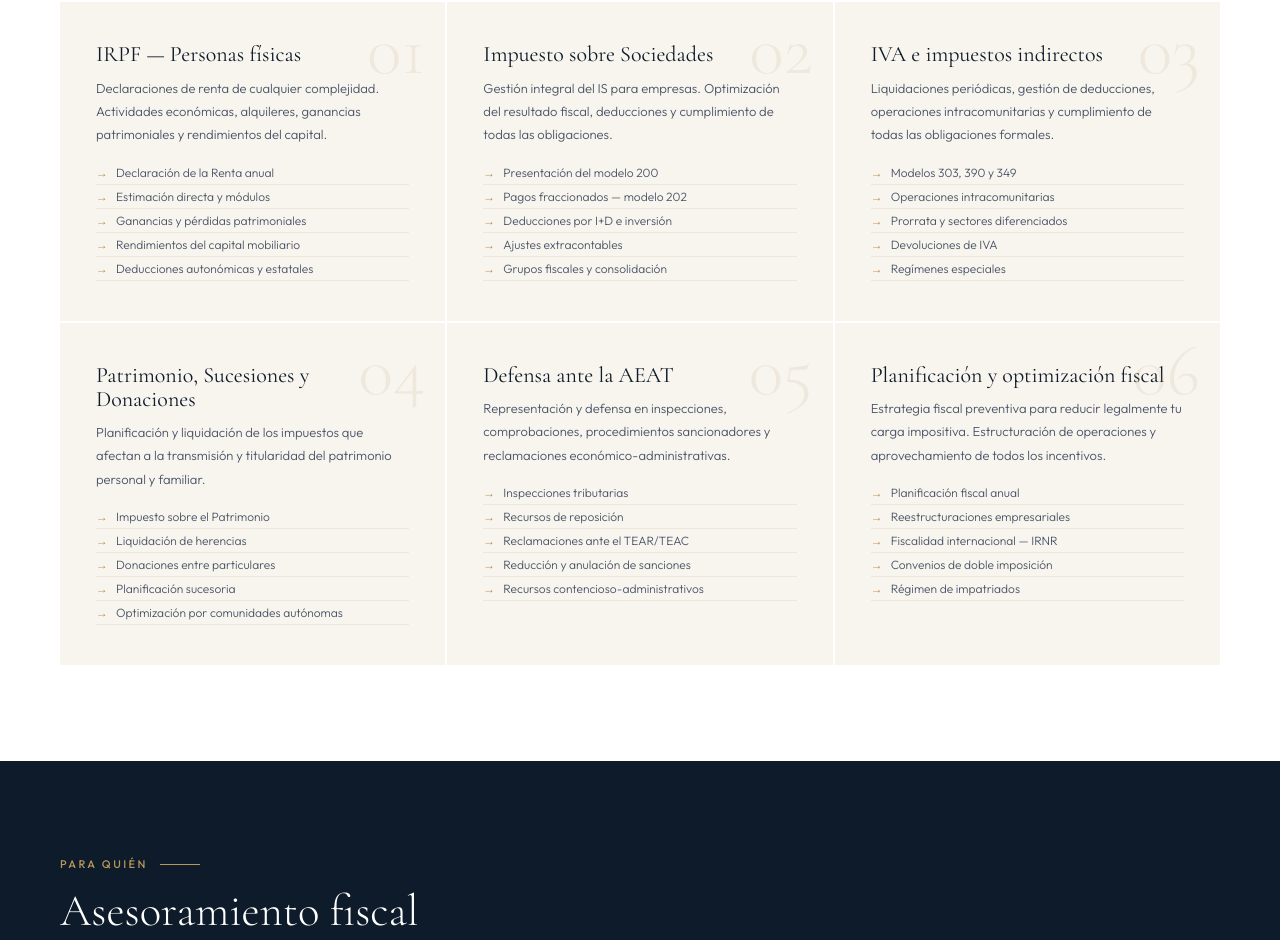
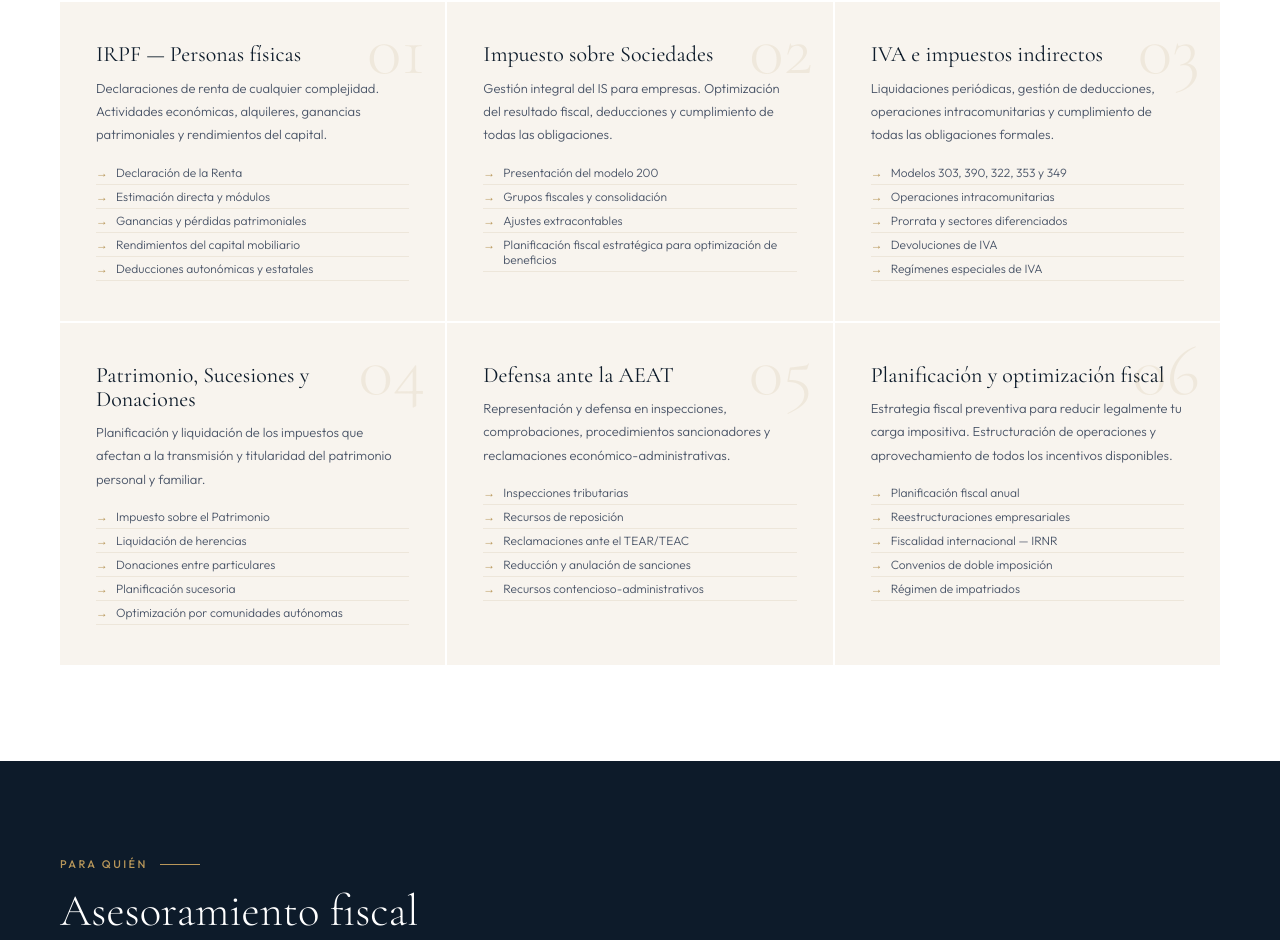
Before and after one commit to Ivanrm01/IRM-Abogados, a Next.js app: page /fiscal in a window 1280 px wide. Shown: the part 988-1928 px from the top of the page. Built offline with nearby package versions, Linux system fonts and the light colour scheme.

Commit message:
Update page.jsx

```diff
--- a/app/fiscal/page.jsx
+++ b/app/fiscal/page.jsx
@@ -7,12 +7,12 @@ export const metadata = {
 }
 
 const serviciosFiscales = [
-  { n:'01', t:'IRPF — Personas físicas', d:'Declaraciones de renta de cualquier complejidad. Actividades económicas, alquileres, ganancias patrimoniales y rendimientos del capital.', items:['Declaración de la Renta anual','Estimación directa y módulos','Ganancias y pérdidas patrimoniales','Rendimientos del capital mobiliario','Deducciones autonómicas y estatales'] },
-  { n:'02', t:'Impuesto sobre Sociedades', d:'Gestión integral del IS para empresas. Optimización del resultado fiscal, deducciones y cumplimiento de todas las obligaciones.', items:['Presentación del modelo 200','Pagos fraccionados — modelo 202','Deducciones por I+D e inversión','Ajustes extracontables','Grupos fiscales y consolidación'] },
-  { n:'03', t:'IVA e impuestos indirectos', d:'Liquidaciones periódicas, gestión de deducciones, operaciones intracomunitarias y cumplimiento de todas las obligaciones formales.', items:['Modelos 303, 390 y 349','Operaciones intracomunitarias','Prorrata y sectores diferenciados','Devoluciones de IVA','Regímenes especiales'] },
+  { n:'01', t:'IRPF — Personas físicas', d:'Declaraciones de renta de cualquier complejidad. Actividades económicas, alquileres, ganancias patrimoniales y rendimientos del capital.', items:['Declaración de la Renta','Estimación directa y módulos','Ganancias y pérdidas patrimoniales','Rendimientos del capital mobiliario','Deducciones autonómicas y estatales'] },
+  { n:'02', t:'Impuesto sobre Sociedades', d:'Gestión integral del IS para empresas. Optimización del resultado fiscal, deducciones y cumplimiento de todas las obligaciones.', items:['Presentación del modelo 200','Grupos fiscales y consolidación','Ajustes extracontables','Planificación fiscal estratégica para optimización de beneficios'] },
+  { n:'03', t:'IVA e impuestos indirectos', d:'Liquidaciones periódicas, gestión de deducciones, operaciones intracomunitarias y cumplimiento de todas las obligaciones formales.', items:['Modelos 303, 390, 322, 353 y 349','Operaciones intracomunitarias','Prorrata y sectores diferenciados','Devoluciones de IVA','Regímenes especiales de IVA'] },
   { n:'04', t:'Patrimonio, Sucesiones y Donaciones', d:'Planificación y liquidación de los impuestos que afectan a la transmisión y titularidad del patrimonio personal y familiar.', items:['Impuesto sobre el Patrimonio','Liquidación de herencias','Donaciones entre particulares','Planificación sucesoria','Optimización por comunidades autónomas'] },
   { n:'05', t:'Defensa ante la AEAT', d:'Representación y defensa en inspecciones, comprobaciones, procedimientos sancionadores y reclamaciones económico-administrativas.', items:['Inspecciones tributarias','Recursos de reposición','Reclamaciones ante el TEAR/TEAC','Reducción y anulación de sanciones','Recursos contencioso-administrativos'] },
-  { n:'06', t:'Planificación y optimización fiscal', d:'Estrategia fiscal preventiva para reducir legalmente tu carga impositiva. Estructuración de operaciones y aprovechamiento de todos los incentivos.', items:['Planificación fiscal anual','Reestructuraciones empresariales','Fiscalidad internacional — IRNR','Convenios de doble imposición','Régimen de impatriados'] },
+  { n:'06', t:'Planificación y optimización fiscal', d:'Estrategia fiscal preventiva para reducir legalmente tu carga impositiva. Estructuración de operaciones y aprovechamiento de todos los incentivos disponibles.', items:['Planificación fiscal anual','Reestructuraciones empresariales','Fiscalidad internacional — IRNR','Convenios de doble imposición','Régimen de impatriados'] },
 ]
 
 const perfiles = [
```
